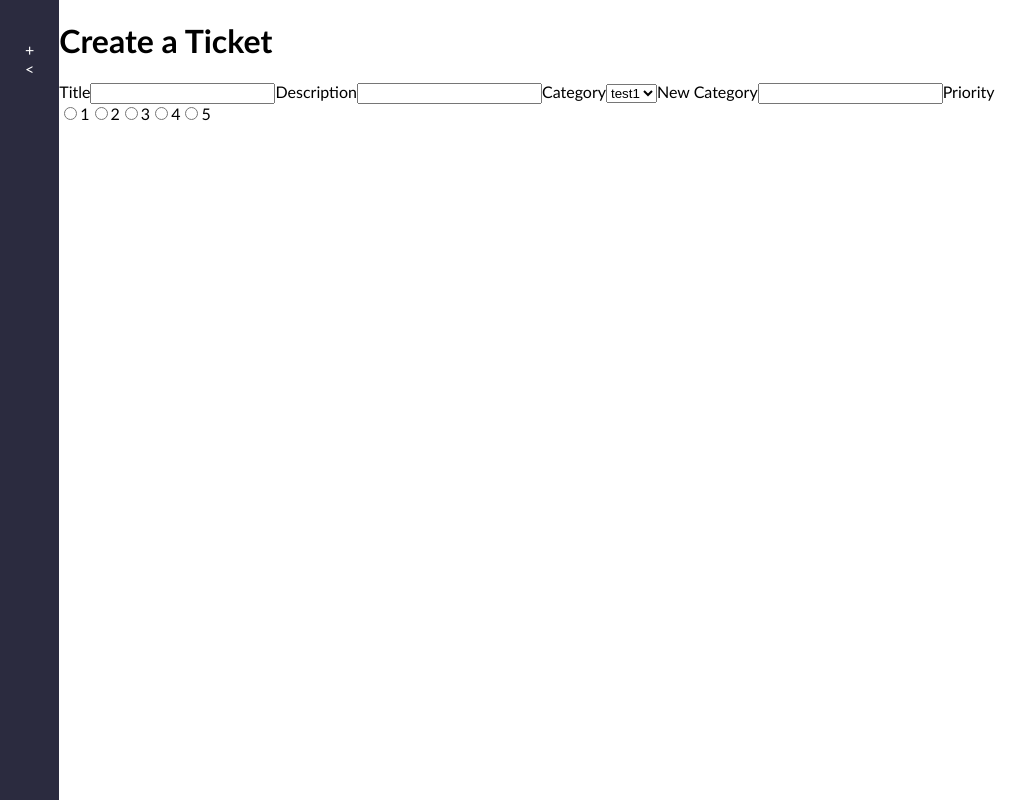
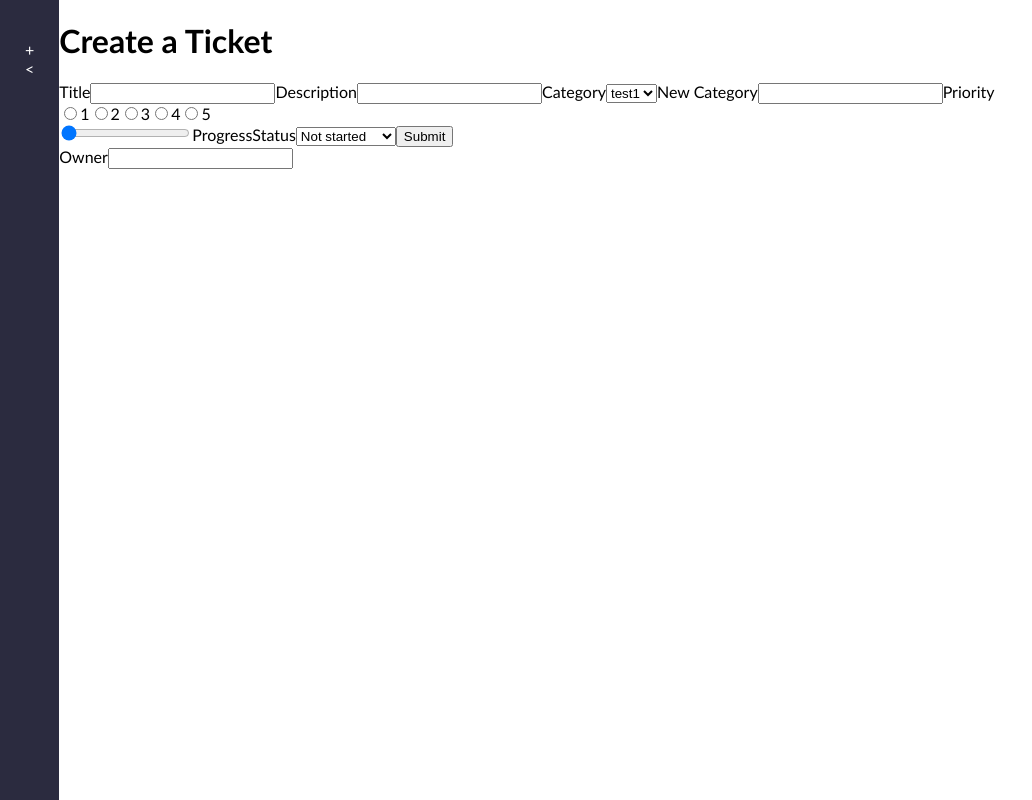
Before and after one commit to HaydenSmith25/CRM-clone, a React (Create React App) app: page /ticket in a window 1280 px wide. Shown: the whole page, without its empty margins (0-1032 px from the left). Built offline with nearby package versions, Linux system fonts and the light colour scheme.

Commit message:
edited ticket page

```diff
--- a/src/pages/TicketPage.js
+++ b/src/pages/TicketPage.js
@@ -126,8 +126,8 @@ function TicketPage() {
               <label htmlFor="priority-5">5</label>
             </div>
 
-            {editMode && (
-              <>
+            {
+              /*editMode &&*/ <>
                 <input
                   type="range"
                   id="progress"
@@ -138,8 +138,49 @@ function TicketPage() {
                   onChange={handleChange}
                 />
                 <label htmlFor="progress">Progress</label>
+
+                <label>Status</label>
+                <select
+                  name="status"
+                  value={formData.status}
+                  onChange={handleChange}
+                >
+                  <option selected={formData.status === "done"} value={"done"}>
+                    Done
+                  </option>
+                  <option
+                    selected={formData.status === "working on it"}
+                    value={"working on it"}
+                  >
+                    Working on it
+                  </option>
+                  <option
+                    selected={formData.status === "stuck"}
+                    value={"stuck"}
+                  >
+                    Stuck
+                  </option>
+                  <option
+                    selected={formData.status === "not started"}
+                    value={"not started"}
+                  >
+                    Not started
+                  </option>
+                </select>
               </>
-            )}
+            }
+            <input type="submit" />
+            <section>
+              <label htmlFor="owner">Owner</label>
+              <input
+                id="owner"
+                name="owner"
+                type="text"
+                onChange={handleChange}
+                required={true}
+                value={formData.owner}
+              />
+            </section>
           </section>
         </form>
       </div>
```
